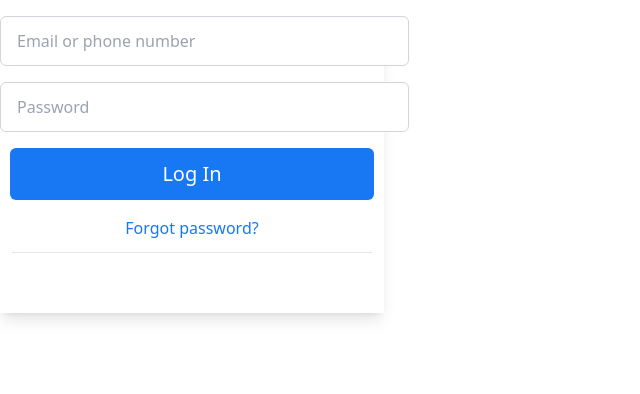
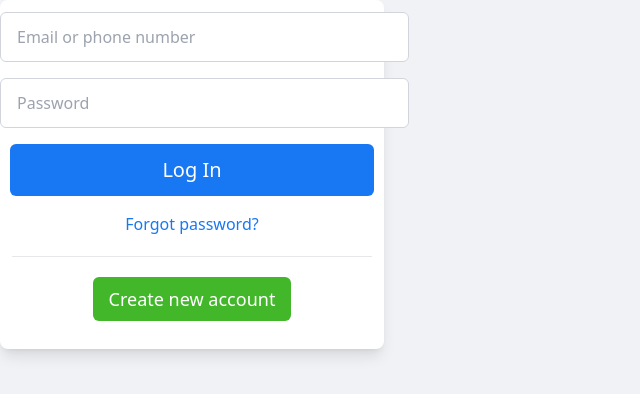
Before and after one commit to PedroL22/React-Facebook-Register-Clone, a React (Vite) app: page / in a window 1280 px wide. Shown: the top 394 px of the page, without its empty margins (0-640 px from the left). Built offline with nearby package versions, Linux system fonts and the light colour scheme.

Commit message:
Added bgcolor + hr + create new account button

```diff
--- a/src/App.tsx
+++ b/src/App.tsx
@@ -2,8 +2,10 @@ import Form from "./components/Form";
 
 function App() {
 	return (
-		<div className="App max-w-5xl">
-			<Form />
+		<div className="bg-bgcolor">
+			<div className="max-w-5xl h-screen">
+				<Form />
+			</div>
 		</div>
 	);
 }
--- a/src/components/Form.tsx
+++ b/src/components/Form.tsx
@@ -1,12 +1,12 @@
 export default function Form() {
 	return (
 		<div>
-			<div className="shadow-lg sm:max-w-sm pb-12">
-				<form action="">
+			<div className="shadow-lg bg-white rounded-lg sm:max-w-sm py-3">
+				<form>
 					<input
 						type="text"
 						placeholder="Email or phone number"
-						className="flex mx-auto py-3 pl-4 pr-40 my-4 border border-gray-300 rounded-md focus:outline-none focus:border-primary focus:shadow-sm focus:placeholder:text-gray-300"
+						className="flex mx-auto py-3 pl-4 pr-40 mb-4 border border-gray-300 rounded-md focus:outline-none focus:border-primary focus:shadow-sm focus:placeholder:text-gray-300"
 					/>
 					<input
 						type="text"
@@ -23,7 +23,10 @@ export default function Form() {
 				<p className="text-center text-primary hover:underline cursor-pointer">
 					Forgot password?
 				</p>
-				<hr className="w-auto mx-3 my-3" />
+				<hr className="w-auto mx-3 my-5" />
+				<button className="flex mx-auto py-2 px-4 my-4 rounded-md bg-secondary text-lg text-white font-medium hover:bg-secondaryhover transition-all duration-100 ease-in">
+					Create new account
+				</button>
 			</div>
 		</div>
 	);
--- a/tailwind.config.cjs
+++ b/tailwind.config.cjs
@@ -7,7 +7,8 @@ module.exports = {
         primary: '#1877f2',
         primaryhover: '#1670e7',
         secondary: '#42b72a',
-        secondaryhover: '#37a621'
+        secondaryhover: '#37a621',
+        bgcolor: '#f0f2f5'
       }
     },
     plugins: []
```
